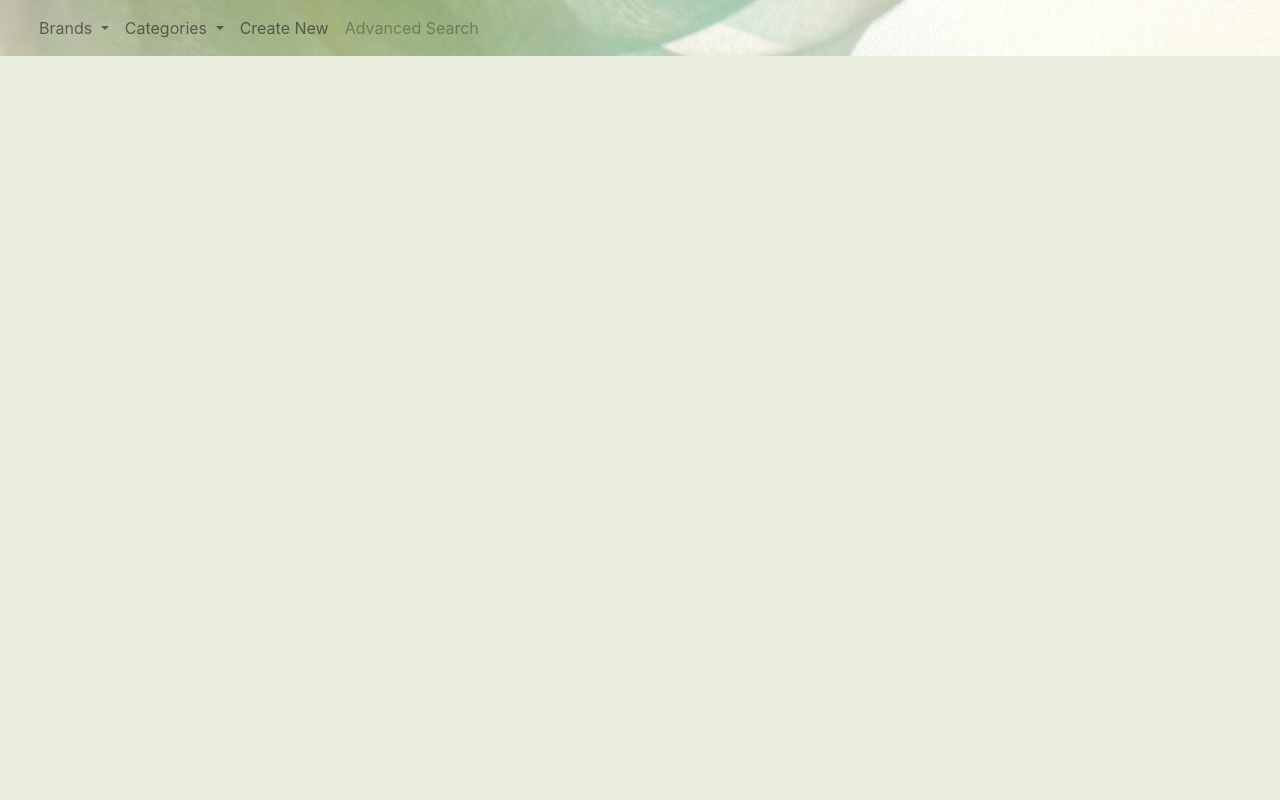
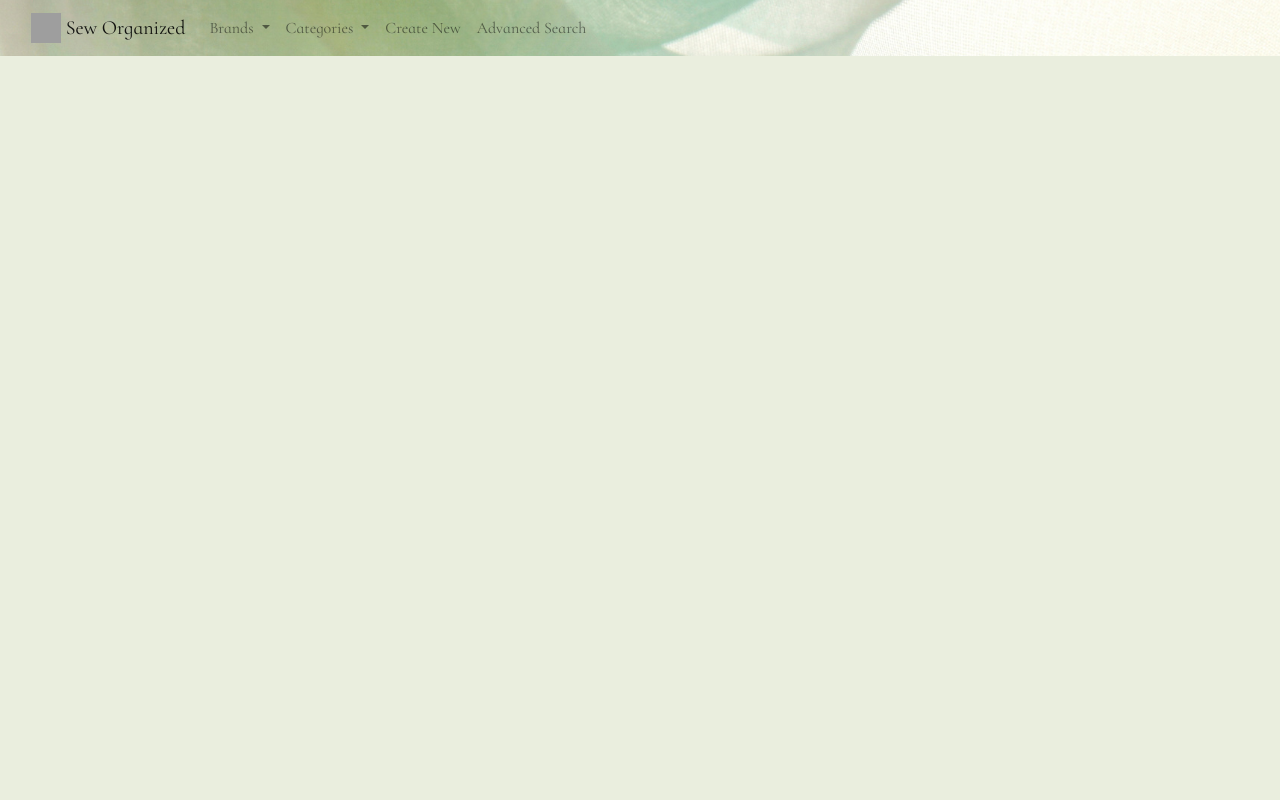
Before and after one commit to larilariv/SewOrganized, a Node server app: page /patterns/ in a window 1280 px wide. Run offline with Node 20, Linux system fonts and the light colour scheme; data that the repository does not hold is empty; some libraries are stand-ins or nearby versions; grey boxes are pictures that could not be loaded.

Commit message:
Updated icon and site name to nav bar. Chose font for site.

```diff
--- a/public/style.css
+++ b/public/style.css
@@ -1,5 +1,6 @@
 body {
     background-color: #eaeede;
+    font-family: 'Cormorant Infant', serif;
 }
 .navbar {
     background-image: url("so_background.png");
--- a/views/layout.hbs
+++ b/views/layout.hbs
@@ -12,6 +12,10 @@
       crossorigin="anonymous"
     />
     <link rel="stylesheet" href="/style.css" />
+
+    <link rel="preconnect" href="https://fonts.gstatic.com" crossorigin>
+    <link href="https://fonts.googleapis.com/css2?family=Cormorant+Infant:ital,wght@0,300;0,400;0,500;0,700;1,300;1,400;1,500;1,700&display=swap" rel="stylesheet">
+
     <title>Sewing Pattern Collection</title>
   </head>
 
@@ -20,14 +24,10 @@
     <nav class="navbar navbar-expand-lg navbar-light bg-light">
       <div class="container-fluid">
 
-        {{! <a class="navbar-brand" href="/patterns">
-
-          <img
-            src="thimble-logo.png"
-            height="50"
-            alt="Sew Organized Logo"
-            loading="lazy"
-          />
+        {{!-- Logo and site name, links to main page --}}
+        <a class="navbar-brand" href="/patterns">
+          <img src="thimble-logo.png" width="30" height="30" class="d-inline-block align-top" alt="Line drawing of thimble" loading="lazy">
+            Sew Organized
         </a>
 
         <button
@@ -40,7 +40,7 @@
           aria-label="Toggle navigation"
         >
           <span class="navbar-toggler-icon"></span>
-        </button> }}
+        </button>
 
         {{! Navbar items }}
         <div class="collapse navbar-collapse" id="navbarSupportedContent">
@@ -50,7 +50,7 @@
             <li class="nav-item dropdown">
               <a
                 class="nav-link dropdown-toggle"
-                href="#"
+                href=""
                 id="navbarDropdown"
                 role="button"
                 data-bs-toggle="dropdown"
@@ -98,7 +98,7 @@
               <a class="nav-link" href="patterns/new">Create New</a>
             </li>
             <li class="nav-item">
-              <a class="nav-link disabled" href="#">Advanced Search</a>
+              <a class="nav-link" href="#">Advanced Search</a>
             </li>
           </ul>
 
```
